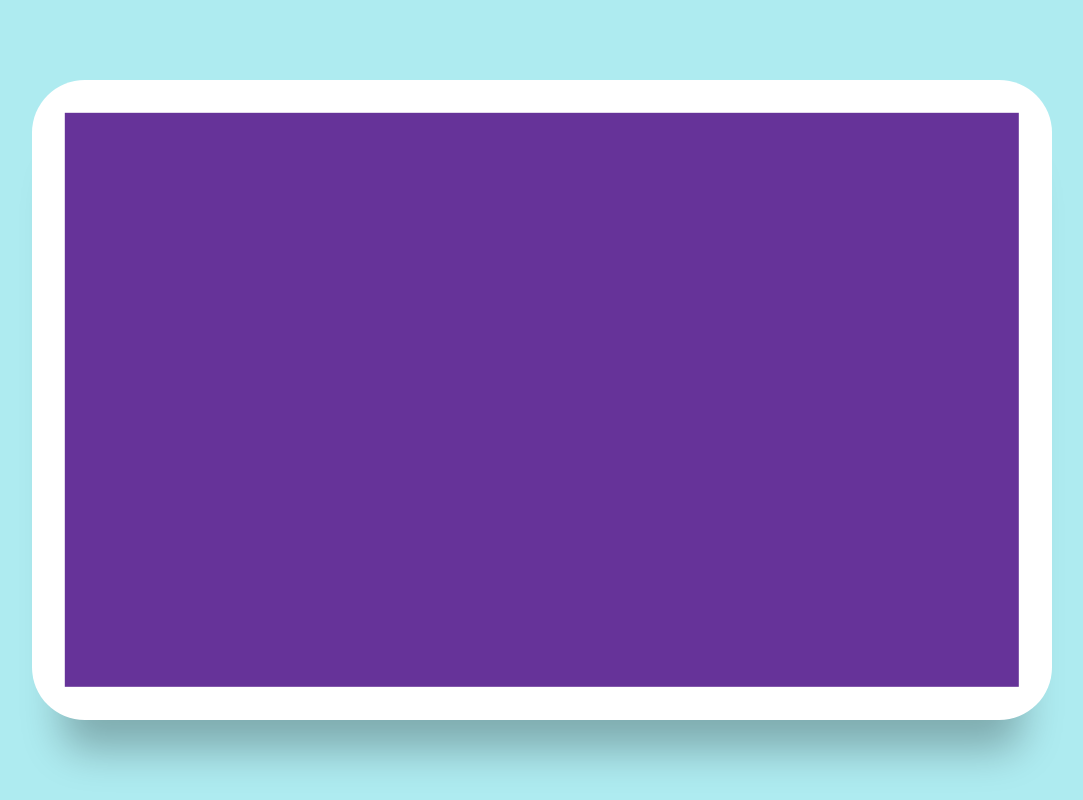
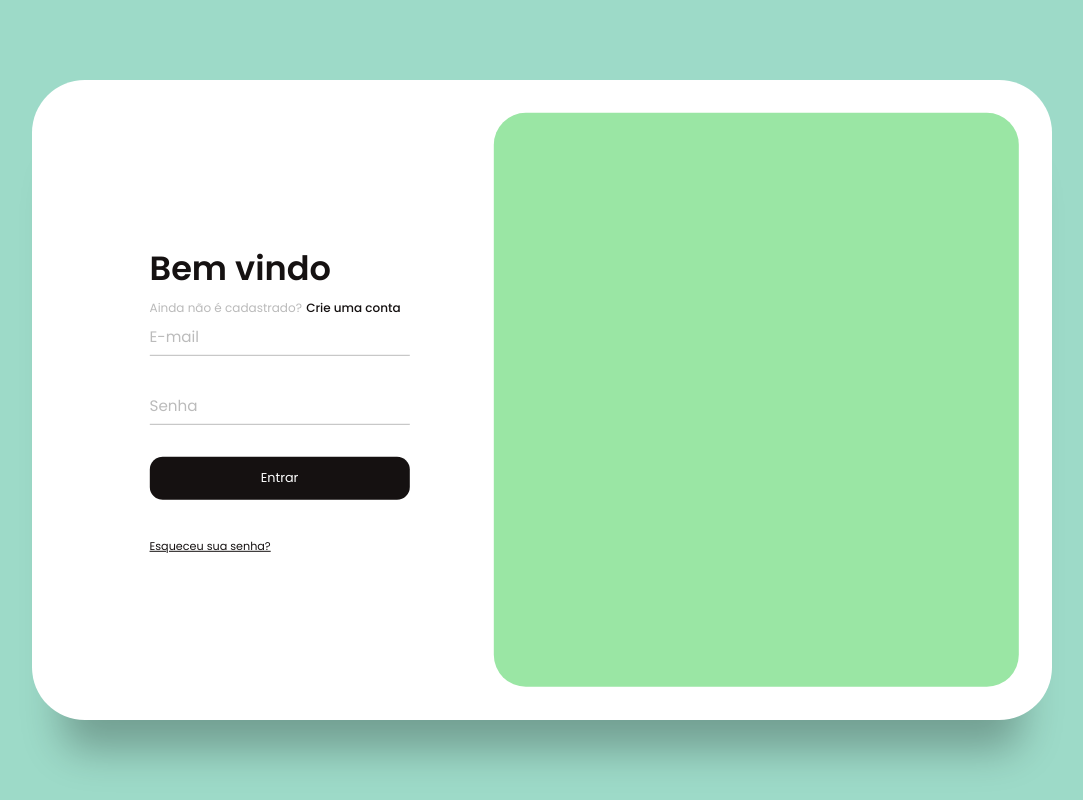
Before and after one commit to rebeccanayala/login-registration-form, a plain HTML site: page index.html in a window 1280 px wide. Shown: the whole page, without its empty margins (98-1181 px from the left). Drawn offline with Linux system fonts and the light colour scheme.

Commit message:
Add the left side

```diff
--- a/app.js
+++ b/app.js
@@ -0,0 +1,11 @@
+const inputs = document.querySelectorAll(".input-field");
+
+inputs.forEach(inp => {
+    inp.addEventListener("focus", () => {
+        inp.classList.add("active");
+    });
+    inp.addEventListener("blur", () => {
+        if(inp.value != "") return;
+        inp.classList.remove("active");
+    });
+});
--- a/index.html
+++ b/index.html
@@ -4,14 +4,42 @@
     <meta charset="UTF-8">
     <meta http-equiv="X-UA-Compatible" content="IE=edge">
     <meta name="viewport" content="width=device-width, initial-scale=1.0">
-    <title>Entrar e se inscrever</title>
+    <title>Entre ou cadastre-se</title>
     <link rel="stylesheet" href="style.css">
 </head>
 <body>
     <main>
         <div class="box">
             <div class="inner-box">
-                <div class="forms-wrap"></div>
+                <div class="forms-wrap">
+                    <form action="index.html" autocomplete="off" class="sign-in-form">
+
+
+                        <div class="heading">
+                            <h2>Bem vindo</h2>
+                            <h6>Ainda não é cadastrado?</h6>
+                            <a href="#" class="toggle">Crie uma conta</a>
+                        </div>
+
+                        <div class="actual-form">
+                            <div class="input-wrap">
+                                <input type="text" class="input-field" autocomplete="off" required>
+                                <label >E-mail</label>
+                            </div>
+
+                            <div class="input-wrap">
+                                <input type="password" class="input-field" autocomplete="off" required>
+                                <label>Senha</label>
+                            </div>
+
+                            <input type="submit" value="Entrar" class="sign-btn">
+
+                            <p class="text">
+                                <a href="#">Esqueceu sua senha?</a>
+                            </p>
+                        </div>
+                    </form>
+                </div>
 
                 <div class="carousel"></div>
             </div>
--- a/style.css
+++ b/style.css
@@ -1,14 +1,20 @@
+@import url('https://fonts.googleapis.com/css2?family=Poppins:wght@200;300;400;500;600;700;800&display=swap');
+
 *, *::before, *::after {
     padding: 0;
     margin: 0;
     box-sizing: border-box;
 }
 
+body, input {
+    font-family: 'Poppins', sans-serif;
+}
+
 main {
     width: 100%;
     min-height: 100vh;
     overflow: hidden;
-    background-color: #AEEBF0;
+    background-color: #9DDAC8;
     padding: 2rem;
     display: flex;
     align-items: center;
@@ -32,5 +38,121 @@ main {
     top: 50%;
     left: 50%;
     transform: translate(-50%, -50%);
-    background-color: rebeccapurple;
 }
+
+.forms-wrap {
+    position: absolute;
+    height: 100%;
+    width: 45%;
+    top: 0;
+    left: 0;
+}
+
+.carousel {
+    position: absolute;
+    height: 100%;
+    width: 55%;
+    left: 45%;
+    top: 0;
+    background-color: #9AE6A4;
+    border-radius: 2rem;
+}
+
+form {
+    max-width: 260px;
+    width: 100%;
+    margin: 0 auto;
+    height: 100%;
+    display: flex;
+    flex-direction: column;
+    justify-content: center;
+}
+
+.heading h2 {
+    font-size: 2.1rem;
+    font-weight: 600;
+    color: #151111;
+}
+
+.heading h6 {
+    color: #bababa;
+    font-weight: 400;
+    font-size: 0.75rem;
+    display: inline;
+}
+
+.toggle {
+    color: #151111;
+    text-decoration: none;
+    font-size: 0.75rem;
+    font-weight: 500;
+    transition: 0.3s;
+}
+
+.toggle:hover {
+    color: #9AE6A4;
+}
+
+.input-wrap {
+    position: relative;
+    height: 37px;
+    margin-bottom: 2rem;
+}
+
+.input-field {
+    position: absolute;
+    width: 100%;
+    height: 100%;
+    background: none;
+    border: none;
+    outline: none;
+    border-bottom: 1px solid #bbb;
+    padding: 0;
+    font-size: 0.95rem;
+    color: #151111;
+    transition: 0.4s;
+}
+
+label {
+    position: absolute;
+    left: 0;
+    top: 50%;
+    transform: translateY(-50%);
+    font-size: 0.95rem;
+    color: #bbb;
+    pointer-events: none;
+    transition: 0.4s;
+}
+
+.input-field.active {
+    border-bottom-color: #151111;
+}
+
+.input-field.active + label {
+    font-size: 0.75rem;
+    top: -2px;
+}
+
+.sign-btn {
+    display: inline-block;
+    width: 100%;
+    height: 43px;
+    background-color: #151111;
+    color: #fff;
+    border: none;
+    cursor: pointer;
+    border-radius: 0.8rem;
+    font-size: 0.8rem;
+    margin-bottom: 2rem;
+    transition: 0.3s;
+}
+
+.sign-btn:hover {
+    color: #9AE6A4;
+}
+
+.text a {
+    color: #151111;
+    font-size: 0.7rem;
+    transition: 0.3s;
+}
```
